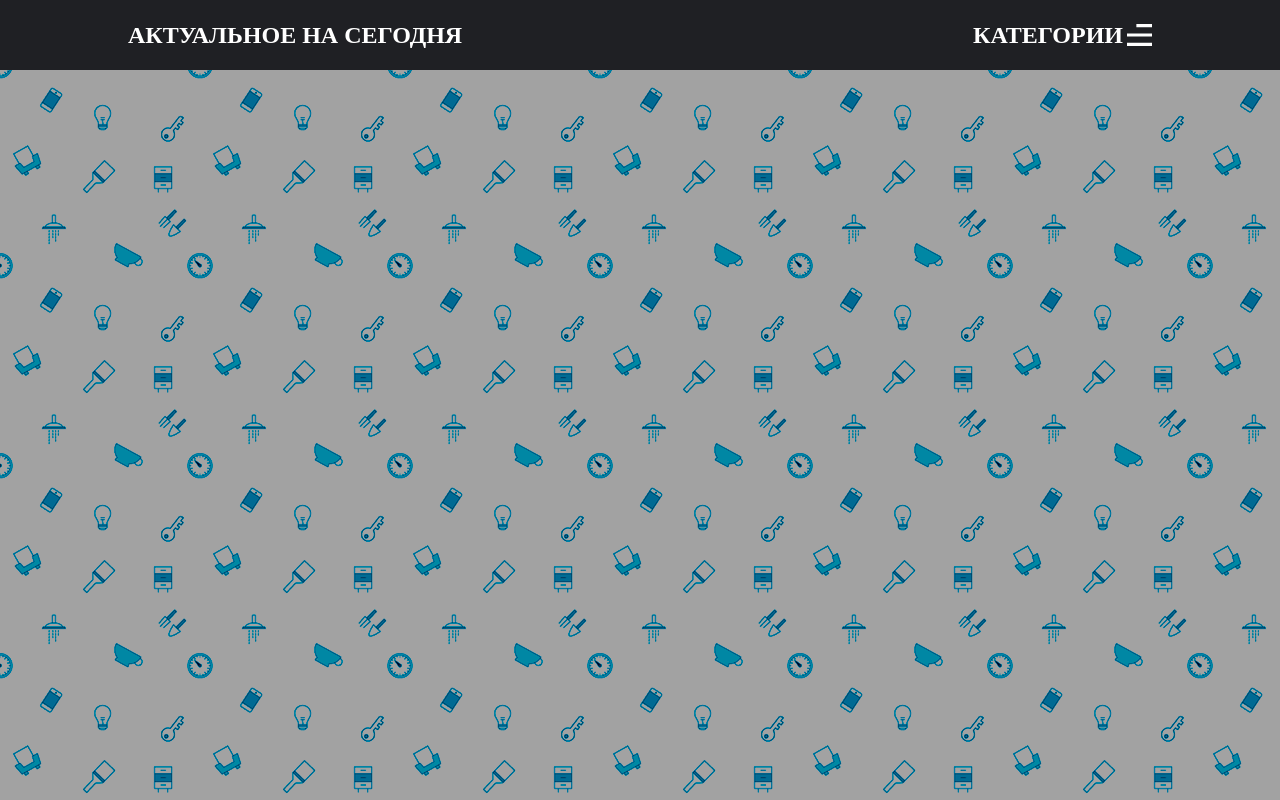
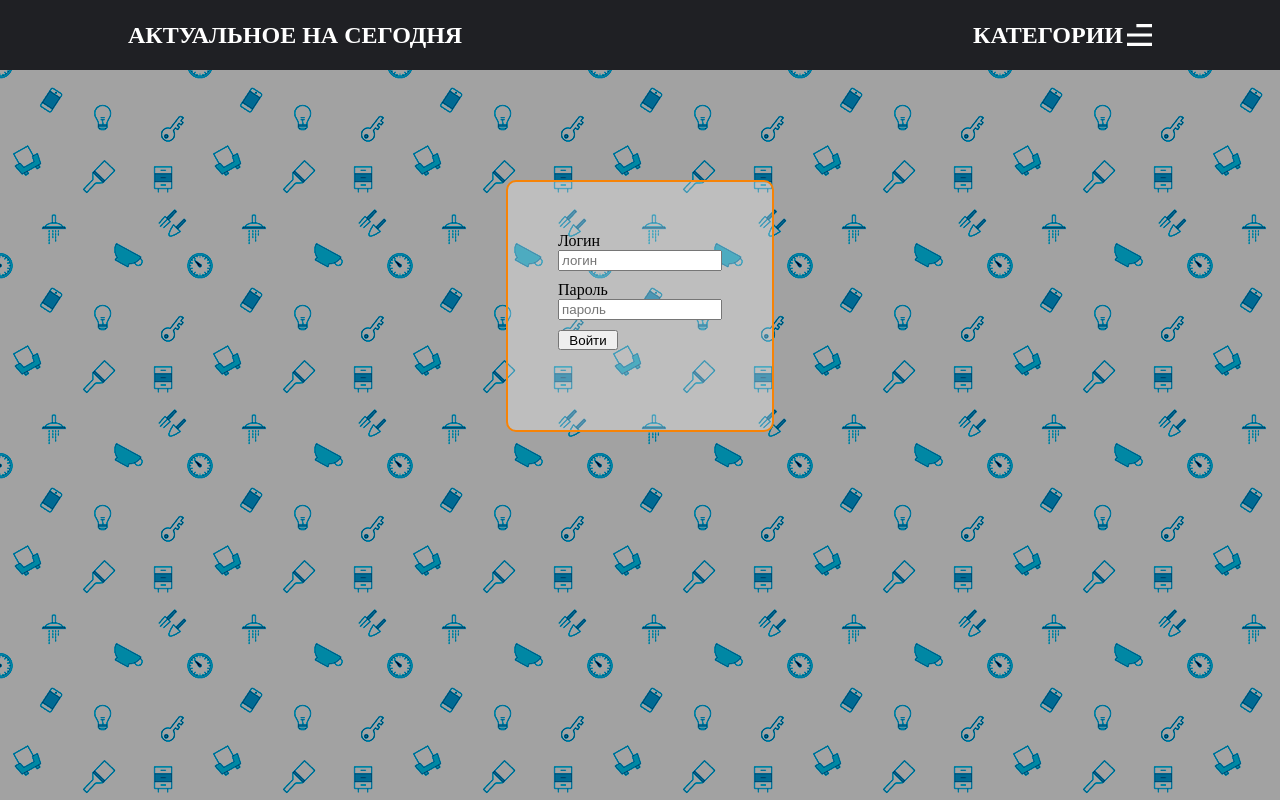
Before and after one commit to MBalemba/LabProject_Front2021, a React (Create React App) app: page /Login in a window 1280 px wide. Built offline with nearby package versions, Linux system fonts and the light colour scheme.

Commit message:
do auth webpage and do request

```diff
--- a/package.json
+++ b/package.json
@@ -6,6 +6,7 @@
     "@testing-library/jest-dom": "^5.11.9",
     "@testing-library/react": "^11.2.5",
     "@testing-library/user-event": "^12.7.1",
+    "axios": "^0.21.1",
     "react": "^17.0.1",
     "react-dom": "^17.0.1",
     "react-redux": "^7.2.2",
--- /dev/null
+++ b/src/Api/api.js
@@ -0,0 +1,16 @@
+import * as axios from "axios";
+
+
+
+const instance1 = axios.create({
+    withCredentials: true,
+    baseURL: 'http://localhost:5500'
+})
+
+
+export function getToken({login, password }){
+    debugger
+    return instance1.post( '/login',{ "login": login,
+                "password": password},
+     )
+}
--- a/src/App.js
+++ b/src/App.js
@@ -2,6 +2,7 @@ import './App.css';
 import Header from "./components/Header/HeaderContainer";
 import {BrowserRouter, Route} from "react-router-dom";
 import Homepage from "./components/Homepage/Homepage";
+import Login from "./components/Login/Login";
 
 function App() {
     return (
@@ -9,6 +10,7 @@ function App() {
             <Header/>
             <div class='app-wrapper-content'>
                 <Route path='/Homepage' render = {() => <Homepage />}/>
+                <Route path='/Login' render = {() => <Login />}/>
                 <Route exact path='/' render = {() => <Homepage />}/>
             </div>
         </BrowserRouter>
--- a/src/components/Homepage/section2/Section2.module.css
+++ b/src/components/Homepage/section2/Section2.module.css
@@ -30,8 +30,7 @@
 
 }
 
-.newsBlock.h2,p {
-    color: white;
+.newsBlock h2,p {
     display: inline-block;
     margin: 0px;
 }
--- /dev/null
+++ b/src/components/Login/Login.jsx
@@ -0,0 +1,94 @@
+import s from "./Login.module.css"
+import {connect} from "react-redux";
+import * as axios from "axios";
+import {Component} from "react";
+import {getToken} from "../../Api/api";
+
+
+class Login extends Component {
+
+    state = {
+        login: '',
+        password: '',
+        authCancel: false,
+    }
+
+    enterData = () => {
+        debugger
+        const instance1 = axios.create({
+            withCredentials: true,
+            timeout: 3000,
+        })
+
+        instance1.post('http://localhost:5500/login',{login: this.state.login, password: this.state.password}
+        ).then(
+            response => {
+                debugger
+                console.dir(response.data)
+            },
+            e => {
+                debugger
+                this.setState({
+                        authCancel: true
+                    }
+                )
+            }
+        )
+    }
+
+
+    change(input, type) {
+        if (type === 'login')
+            this.setState({
+                login: input.value
+            })
+        else if (type === 'password') {
+            this.setState({
+                password: input.value
+            })
+        }
+    }
+
+    render() {
+        return (
+            <main className={s.container}>
+                <form className={s.form} onSubmit={e => {
+                    e.preventDefault()
+                }} action="">
+                    <div className={s.content}>
+                        <div className={s.input}>
+                            <p>Логин</p>
+                            <input value={this.state.login} placeholder={'логин'} type="text" onChange={(e) => {
+                                this.change(e.currentTarget, 'login')
+                            }}/>
+                        </div>
+                        <div className={s.input}>
+                            <p>Пароль</p>
+                            <input value={this.state.password} placeholder={'пароль'} type="password" onChange={(e) => {
+                                this.change(e.currentTarget, 'password')
+                            }}/>
+                        </div>
+                        <div className={s.button}>
+                            <button onClick={this.enterData}>
+                                Войти
+                            </button>
+                        </div>
+                        {this.state.authCancel ? <div className={s.warning}>
+                            <p>Вы ввели неправильный логин или пароль!</p>
+                        </div> : ''
+                        }
+                    </div>
+                </form>
+            </main>
+        )
+    }
+}
+
+
+let mapStateToProps = (state) => {
+    return {
+        firstPage: state.mainPage.Posts,
+    }
+}
+
+export default connect(mapStateToProps, {})(Login);
--- /dev/null
+++ b/src/components/Login/Login.module.css
@@ -0,0 +1,71 @@
+.container {
+    margin-top: 180px;
+    max-width: 1364px;
+    display: flex;
+    justify-content: center;
+}
+
+form{
+    width: 164px;
+    height: auto;
+    padding: 50px;
+    padding-bottom: 80px;
+    background-color: rgba(255,255,255, 0.3);
+    border-radius: 10px;
+    font-family: Corbel;
+    border:2px solid #F78306;
+}
+.content{
+    position: relative;
+    pading: 10px;
+}
+
+from button{
+}
+
+.button button{
+    width: 60px;
+    height: 20px;
+}
+
+.input{
+
+    margin-bottom: 10px;
+    display: flex;
+    justify-content: space-between;
+    flex-direction: column;
+}
+
+.warning{
+    position: absolute;
+    width: 150%;
+    color: #F78306;
+    margin-top: 10px;
+    left: -40px;
+}
+
+
+.warning:before{
+    background-color: #F78306;
+    margin: 0 auto;
+    display: block;
+    content: '';
+    width: 98%;
+    min-height: 2px;
+}
+
+.warning:after{
+    margin: 0 auto;
+    background-color: #F78306;
+    display: block;
+    content: '';
+    width: 98%;
+    min-height: 2px;
+}
+.warning p{
+    margin-bottom: 2px;
+    margin-top:  2px;
+    padding: 0 2px;
+    border-right: 2px solid #F78306;
+    border-left: 2px solid #F78306;
+}
```
Also changed, not shown: src/redux/auth-reducer.js (added, +27 -0 lines), 1 other file (tests, documents, lock files or other folders).
